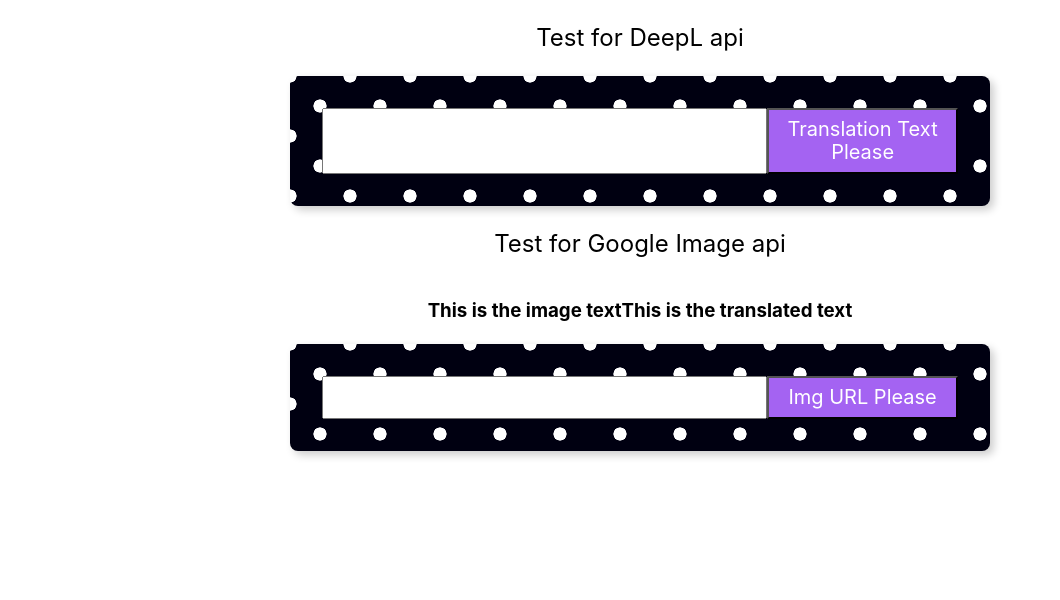
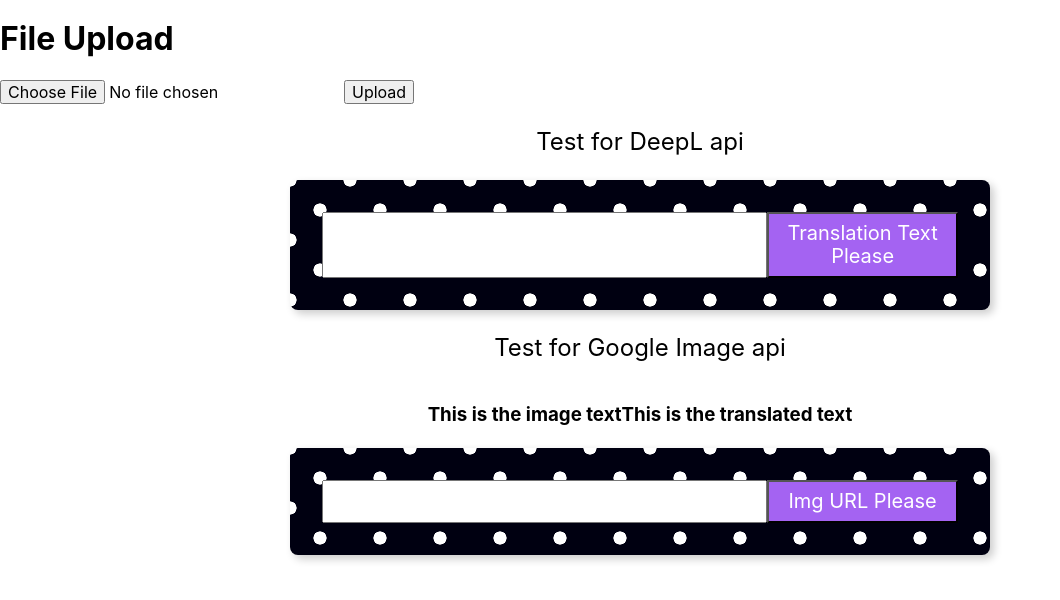
Before and after one commit to Adrianchin/image-to-text, a React (Create React App) app: page / in a window 1280 px wide. Shown: the top 600 px of the page, without its empty margins (0-1060 px from the left). Built offline with nearby package versions, Linux system fonts and the light colour scheme.

Commit message:
Updated with fetch image submit

```diff
--- a/package.json
+++ b/package.json
@@ -7,6 +7,7 @@
     "@testing-library/jest-dom": "^5.16.2",
     "@testing-library/react": "^12.1.4",
     "@testing-library/user-event": "^13.5.0",
+    "axios": "^0.26.1",
     "react": "^17.0.2",
     "react-dom": "^17.0.2",
     "react-scripts": "5.0.0",
--- a/src/App.js
+++ b/src/App.js
@@ -1,5 +1,6 @@
-import React, {useState, useEffect} from 'react';
+import React, {useState} from 'react';
 import ImageInput from './components/imageinput';
+import ImageSubmit from './components/imageinput/ImageSubmit';
 import 'tachyons';
 import './App.css';
 
@@ -187,6 +188,9 @@ const onTextInput = (event) => {
 return (
   <div>
     <div>
+    <ImageSubmit/>
+    </div>
+    <div>
       <p className = 'f3 center'>
         Test for DeepL api
       </p>
--- /dev/null
+++ b/src/components/imageinput/ImageSubmit.jsx
@@ -0,0 +1,51 @@
+import React, {useState} from 'react';
+
+function ImageSubmit() {
+
+    const [file, setFile] = useState(null);
+    //const [fileName, setFileName] = useState(null);
+
+    const onFormSubmit = async (event) => {
+        event.preventDefault();
+        console.log(file);
+        const formData = new FormData();
+        formData.append('myImage', file);
+        //formData.append('fileName', filename);
+        console.log(formData);
+        // const config = {
+        //     headers: {'content-type': 'multipart/form-data'}
+        // };
+        try{
+            const response = await fetch("http://localhost:3000/upload", {
+            method: 'POST',
+            body:formData
+        })
+        const uploadresponse = await response.json();
+        console.log("Response for upload:", uploadresponse)
+            //alert("The file is successfully uploaded!");
+        } catch(error) {
+            console.log("Error submitting photo", error)
+        }
+    };
+
+    const onChange = (event) => {
+        setFile(event.target.files[0]);
+        //setFileName(event.target.files[0].name);
+    }
+
+    return (
+        <form onSubmit={onFormSubmit}>
+        <h1> File Upload </h1>
+        <input
+        type="file"
+        name="myImage"
+        onChange={onChange}/>
+        <button
+        type="submit">
+            Upload
+        </button>
+        </form>
+    )
+};
+
+export default ImageSubmit;
```
Also changed, not shown: 1 other file (tests, documents, lock files or other folders).
